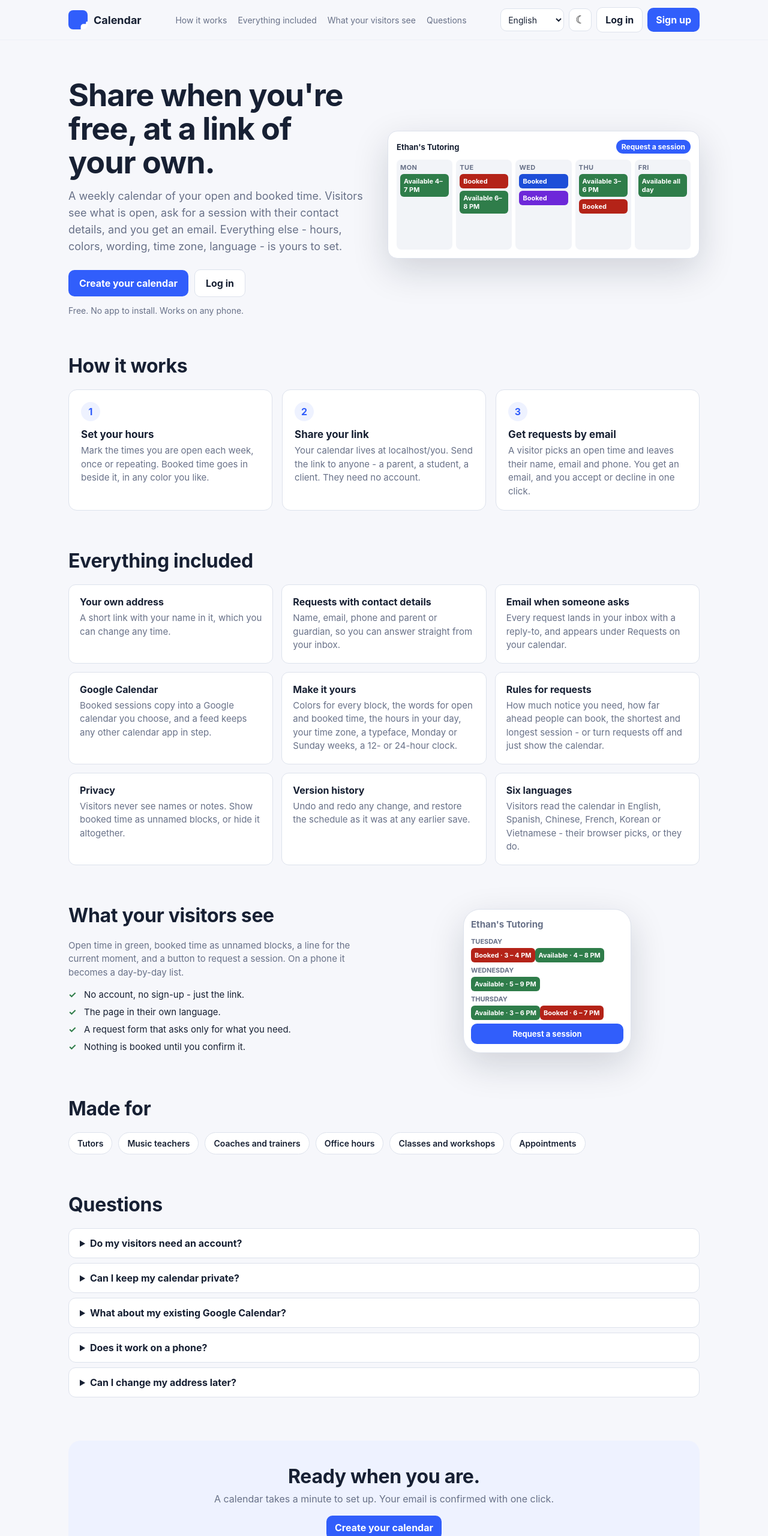
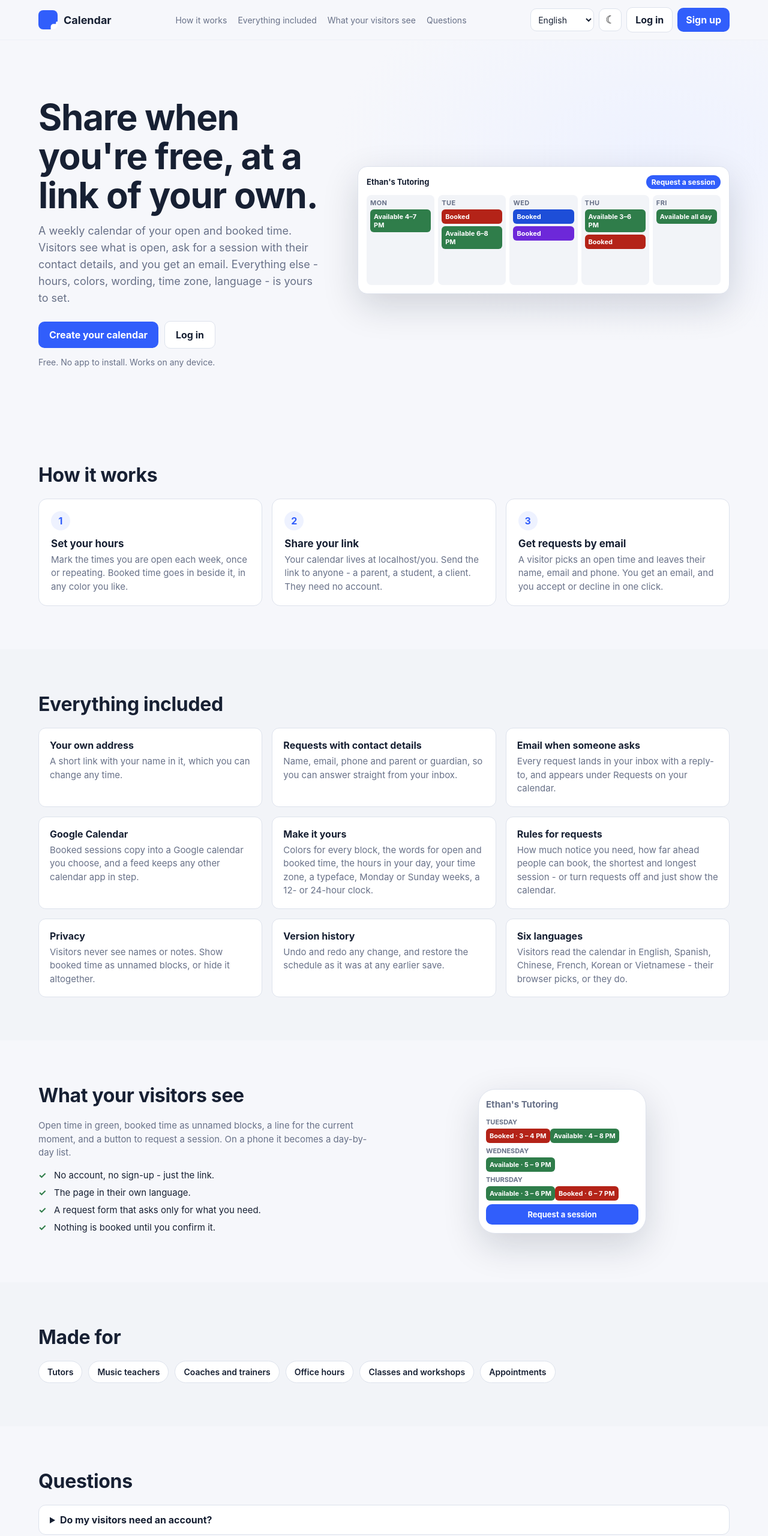
Before and after one commit to epoon2/Tutoring-Availability, a website: page public/index.html in a window 1280 px wide. Shown: the top 2560 px of the page at 60% size. Drawn offline with Linux system fonts and the light colour scheme; no server answers.

Commit message:
Wider pages: the home page in full-width sections, the calendar to 1560px
The home page ran in a narrow column with white space on either
side. It now reads the way a product page does: each part - the
hero, how it works, everything included, what visitors see, made
for, questions, ready - is a band that runs edge to edge, with its
content in a wide centered column (1400px) and the bands
alternating in tint. The nine feature cards sit three by three.

The link to a live calendar is gone from the hero: a real person's
schedule is not a demo. "Works on any phone" reads "Works on any
device" in all six languages.

The calendar page's shell widens from 1220px to 1560px, so a week
gets the room a wide screen has.

```diff
--- a/public/index.html
+++ b/public/index.html
@@ -47,9 +47,9 @@
       justify-content: space-between;
       align-items: center;
       gap: 16px;
-      max-width: 1100px;
+      max-width: 1400px;
       margin: 0 auto;
-      padding: 12px 24px;
+      padding: 12px 5vw;
     }
 
     .home-brand {
@@ -91,13 +91,28 @@
     }
 
     .home {
-      max-width: 1100px;
-      margin: 0 auto;
-      padding: 0 24px 60px;
+      padding: 0 0 40px;
     }
 
-    .home section {
-      padding: 56px 0 8px;
+    /*
+      Each part of the page is a full-width band with its own tone,
+      its content held to a comfortable measure inside.
+    */
+    .band {
+      padding: 72px 5vw;
+    }
+
+    .band-alt {
+      background: var(--surface-2);
+    }
+
+    .band-tint {
+      background: var(--accent-tint);
+    }
+
+    .wrap {
+      max-width: 1400px;
+      margin: 0 auto;
     }
 
     .home h2 {
@@ -108,15 +123,22 @@
 
     .home-hero {
       display: grid;
-      grid-template-columns: minmax(0, 1fr) minmax(320px, 520px);
-      gap: 40px;
+      grid-template-columns: minmax(0, 1fr) minmax(320px, 620px);
+      gap: 56px;
       align-items: center;
-      padding-top: 64px;
+    }
+
+    .band-hero {
+      background:
+        radial-gradient(60% 70% at 85% 30%, var(--accent-tint), transparent 70%),
+        var(--bg);
+      padding-top: 88px;
+      padding-bottom: 88px;
     }
 
     .home-hero h1 {
       margin: 8px 0 14px;
-      font-size: clamp(32px, 4.6vw, 52px);
+      font-size: clamp(34px, 4.8vw, 60px);
       line-height: 1.08;
       letter-spacing: -0.02em;
     }
@@ -260,8 +282,8 @@
 
     .home-features {
       display: grid;
-      grid-template-columns: repeat(auto-fit, minmax(260px, 1fr));
-      gap: 14px;
+      grid-template-columns: repeat(3, minmax(0, 1fr));
+      gap: 16px;
       margin: 0;
       padding: 0;
       list-style: none;
@@ -386,10 +408,6 @@
     }
 
     .home-ready {
-      margin-top: 56px;
-      padding: 40px 24px;
-      background: var(--accent-tint);
-      border-radius: 20px;
       text-align: center;
     }
 
@@ -403,11 +421,17 @@
     }
 
     .home-foot {
-      margin-top: 40px;
-      padding-top: 20px;
+      padding: 24px 5vw 0;
       border-top: 1px solid var(--line);
       color: var(--muted);
       font-size: 13px;
+    }
+
+    .home-foot .wrap {
+      display: flex;
+      flex-wrap: wrap;
+      justify-content: space-between;
+      gap: 12px;
     }
 
     .home-foot p {
@@ -529,6 +553,10 @@
         display: none;
       }
 
+      .home-features {
+        grid-template-columns: 1fr;
+      }
+
       .home-preview-grid {
         grid-template-columns: repeat(3, 1fr);
       }
@@ -537,8 +565,13 @@
         display: none;
       }
 
-      .home section {
-        padding-top: 40px;
+      .band {
+        padding: 44px 5vw;
+      }
+
+      .band-hero {
+        padding-top: 48px;
+        padding-bottom: 48px;
       }
     }
   </style>
@@ -571,16 +604,16 @@
 
   <main class="home">
 
-    <section class="home-hero">
+    <section class="band band-hero">
+    <div class="wrap home-hero">
       <div>
         <h1 data-i18n="home_tagline">Share when you're free, at a link of your own.</h1>
         <p class="lede" data-i18n="home_lede">A weekly calendar of your open and booked time. Visitors see what is open, ask for a session with their contact details, and you get an email. Everything else - hours, colors, wording, time zone, language - is yours to set.</p>
         <div class="home-cta">
           <button id="heroSignupBtn" class="btn primary" type="button" data-i18n="home_cta_signup">Create your calendar</button>
           <button id="heroLoginBtn" class="btn secondary" type="button" data-i18n="home_cta_login">Log in</button>
-          <a id="exampleLink" class="btn secondary hidden" href="/" data-i18n="home_cta_example">See a live calendar</a>
         </div>
-        <p class="home-free" data-i18n="home_free">Free. No app to install. Works on any phone.</p>
+        <p class="home-free" data-i18n="home_free">Free. No app to install. Works on any device.</p>
       </div>
       <div class="home-preview" aria-hidden="true">
         <div class="home-preview-bar"><strong>Ethan's Tutoring</strong><span class="home-preview-pill">Request a session</span></div>
@@ -592,18 +625,22 @@
           <div class="home-preview-day"><small>Fri</small><span class="home-preview-block open">Available all day</span></div>
         </div>
       </div>
+    </div>
     </section>
 
-    <section id="how">
+    <section id="how" class="band">
+    <div class="wrap">
       <h2 data-i18n="home_how">How it works</h2>
       <div class="home-steps">
         <div class="home-step"><strong data-i18n="home_step1_t">Set your hours</strong><span data-i18n="home_step1_d">Mark the times you are open each week, once or repeating. Booked time goes in beside it, in any color you like.</span></div>
         <div class="home-step"><strong data-i18n="home_step2_t">Share your link</strong><span id="step2Text" data-i18n="home_step2_d">Your calendar lives at {host}/you. Send the link to anyone - a parent, a student, a client. They need no account.</span></div>
         <div class="home-step"><strong data-i18n="home_step3_t">Get requests by email</strong><span data-i18n="home_step3_d">A visitor picks an open time and leaves their name, email and phone. You get an email, and you accept or decline in one click.</span></div>
       </div>
+    </div>
     </section>
 
-    <section id="features">
+    <section id="features" class="band band-alt">
+    <div class="wrap">
       <h2 data-i18n="home_features">Everything included</h2>
       <ul class="home-features">
         <li><strong data-i18n="home_f1_t">Your own address</strong><span data-i18n="home_f1_d"></span></li>
@@ -616,9 +653,11 @@
         <li><strong data-i18n="home_f8_t">Version history</strong><span data-i18n="home_f8_d"></span></li>
         <li><strong data-i18n="home_f9_t">Six languages</strong><span data-i18n="home_f9_d"></span></li>
       </ul>
+    </div>
     </section>
 
-    <section id="visitors" class="home-visitors">
+    <section id="visitors" class="band">
+    <div class="wrap home-visitors">
       <div>
         <h2 data-i18n="home_visitors">What your visitors see</h2>
         <p data-i18n="home_visitors_d"></p>
@@ -636,34 +675,43 @@
         <div class="home-phone-day"><small>Thursday</small><span class="home-preview-block open">Available · 3 – 6 PM</span><span class="home-preview-block booked">Booked · 6 – 7 PM</span></div>
         <div class="home-phone-btn" data-i18n="request">Request a session</div>
       </div>
+    </div>
     </section>
 
-    <section id="madefor">
+    <section id="madefor" class="band band-alt">
+    <div class="wrap">
       <h2 data-i18n="home_madefor">Made for</h2>
       <div class="home-chips">
         <span data-i18n="home_m1"></span><span data-i18n="home_m2"></span><span data-i18n="home_m3"></span>
         <span data-i18n="home_m4"></span><span data-i18n="home_m5"></span><span data-i18n="home_m6"></span>
       </div>
+    </div>
     </section>
 
-    <section id="faq" class="home-faq">
+    <section id="faq" class="band home-faq">
+    <div class="wrap">
       <h2 data-i18n="home_faq">Questions</h2>
       <details><summary data-i18n="home_q1"></summary><p data-i18n="home_a1"></p></details>
       <details><summary data-i18n="home_q2"></summary><p data-i18n="home_a2"></p></details>
       <details><summary data-i18n="home_q3"></summary><p data-i18n="home_a3"></p></details>
       <details><summary data-i18n="home_q4"></summary><p data-i18n="home_a4"></p></details>
       <details><summary data-i18n="home_q5"></summary><p data-i18n="home_a5"></p></details>
+    </div>
     </section>
 
-    <div class="home-ready">
+    <section class="band band-tint home-ready">
+    <div class="wrap">
       <h2 data-i18n="home_ready">Ready when you are.</h2>
       <p data-i18n="home_ready_d"></p>
       <button id="readySignupBtn" class="btn primary" type="button" data-i18n="home_cta_signup">Create your calendar</button>
     </div>
+    </section>
 
     <footer class="home-foot">
+    <div class="wrap">
       <p><span id="footSite"></span> · <span data-i18n="home_footer"></span></p>
       <p id="footNote"></p>
+    </div>
     </footer>
 
   </main>
@@ -1057,10 +1105,6 @@
         $('siteName').textContent = data.name;
         $('footSite').textContent = data.name;
         $('claimRow').classList.toggle('hidden', data.claimed);
-        if (data.mainSlug) {
-          $('exampleLink').href = '/' + data.mainSlug;
-          $('exampleLink').classList.remove('hidden');
-        }
         applyLanguage();
       }).catch(function () {});
 
--- a/public/styles.css
+++ b/public/styles.css
@@ -240,7 +240,7 @@ button {
 ----------------------------- */
 
 .app-shell {
-  max-width: 1220px;
+  max-width: 1560px;
 
   margin: 0 auto;
 
```
Also changed, not shown: public/i18n.js, 1 other file.
